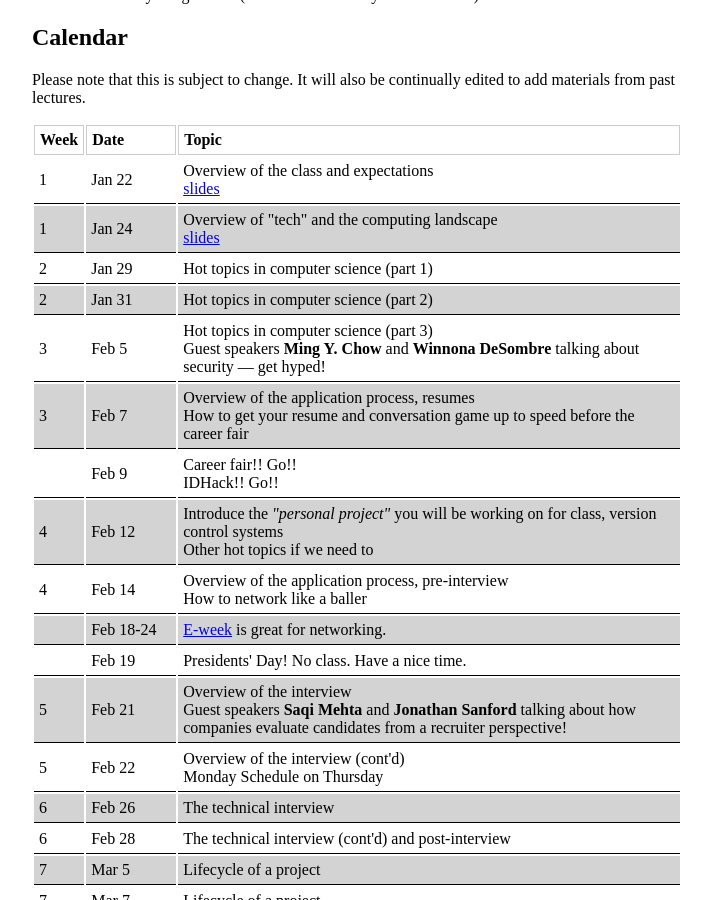
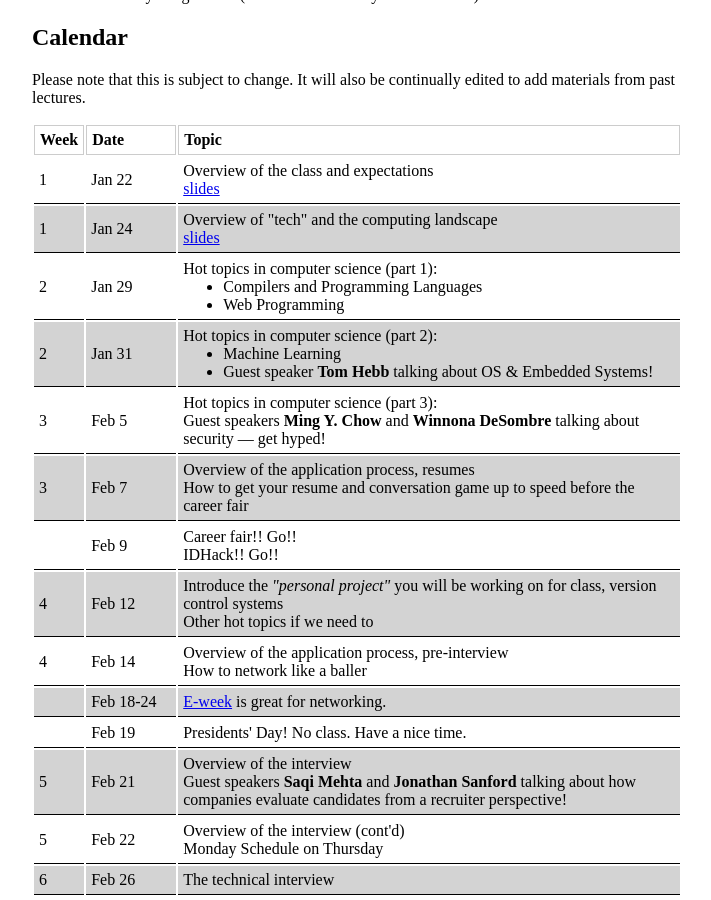
Before and after one commit to tekknolagi/excollege, a Jekyll site: the page built from syllabus.md, in a window 1280 px wide and 900 px high, scrolled down 388 px. Shown: the whole window, without its empty margins (16-727 px from the left). Built offline with Jekyll 4.4.1, drawn with Linux system fonts in a browser that asks for light colours.

Commit message:
Update syllabus

```diff
--- a/syllabus.md
+++ b/syllabus.md
@@ -49,17 +49,28 @@ to add materials from past lectures.
         <tr>
             <td>2</td>
             <td>Jan 29</td>
-            <td>Hot topics in computer science (part 1)</td>
+            <td>Hot topics in computer science (part 1):
+            <ul>
+             <li>Compilers and Programming Languages</li>
+             <li>Web Programming</li>
+            </ul>
+            </td>
         </tr>
         <tr>
             <td>2</td>
             <td>Jan 31</td>
-            <td>Hot topics in computer science (part 2)</td>
+            <td>
+            Hot topics in computer science (part 2):
+            <ul>
+             <li>Machine Learning</li>
+             <li>Guest speaker <b>Tom Hebb</b> talking about OS &amp; Embedded Systems!</li>
+            </ul>
+            </td>
         </tr>
         <tr>
             <td>3</td>
             <td>Feb 5</td>
-            <td>Hot topics in computer science (part 3)
+            <td>Hot topics in computer science (part 3):
             <br />
             Guest speakers <b>Ming Y. Chow</b> and <b>Winnona DeSombre</b>
             talking about security &mdash; get hyped!
```
